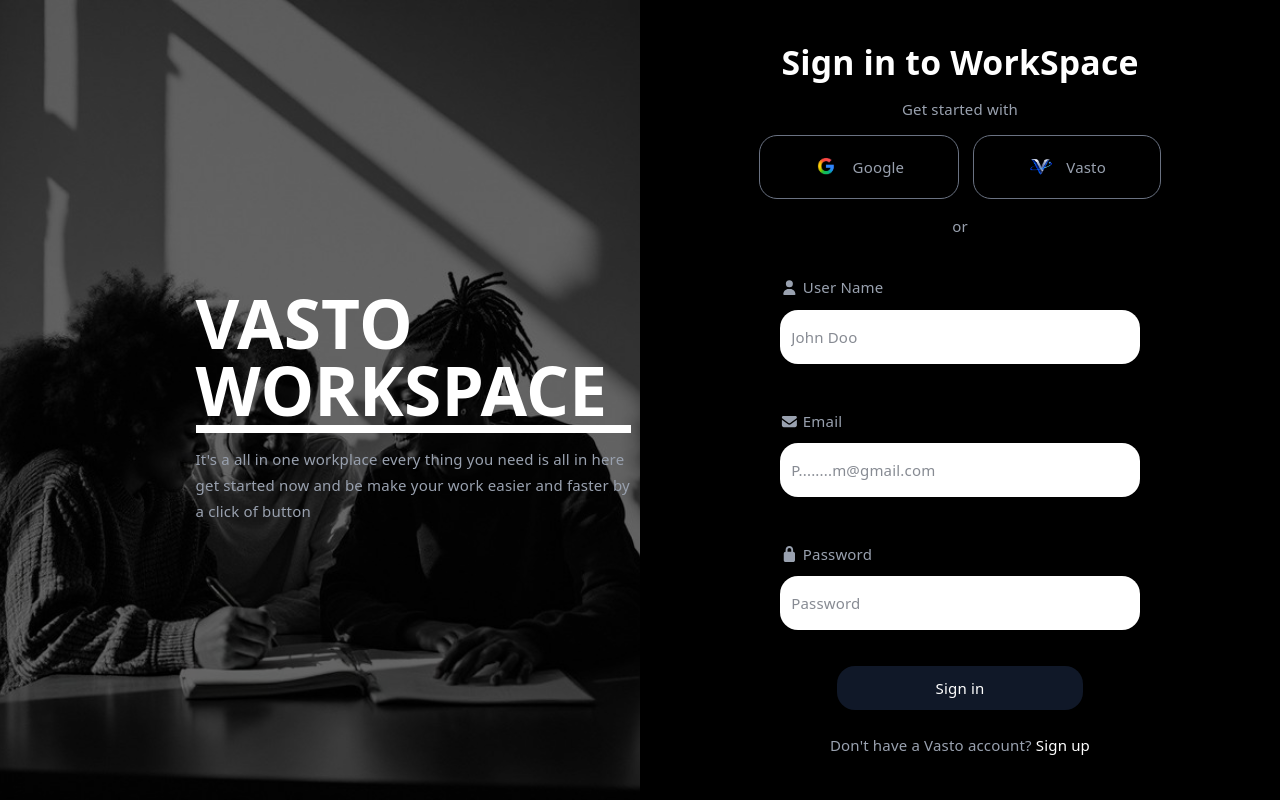
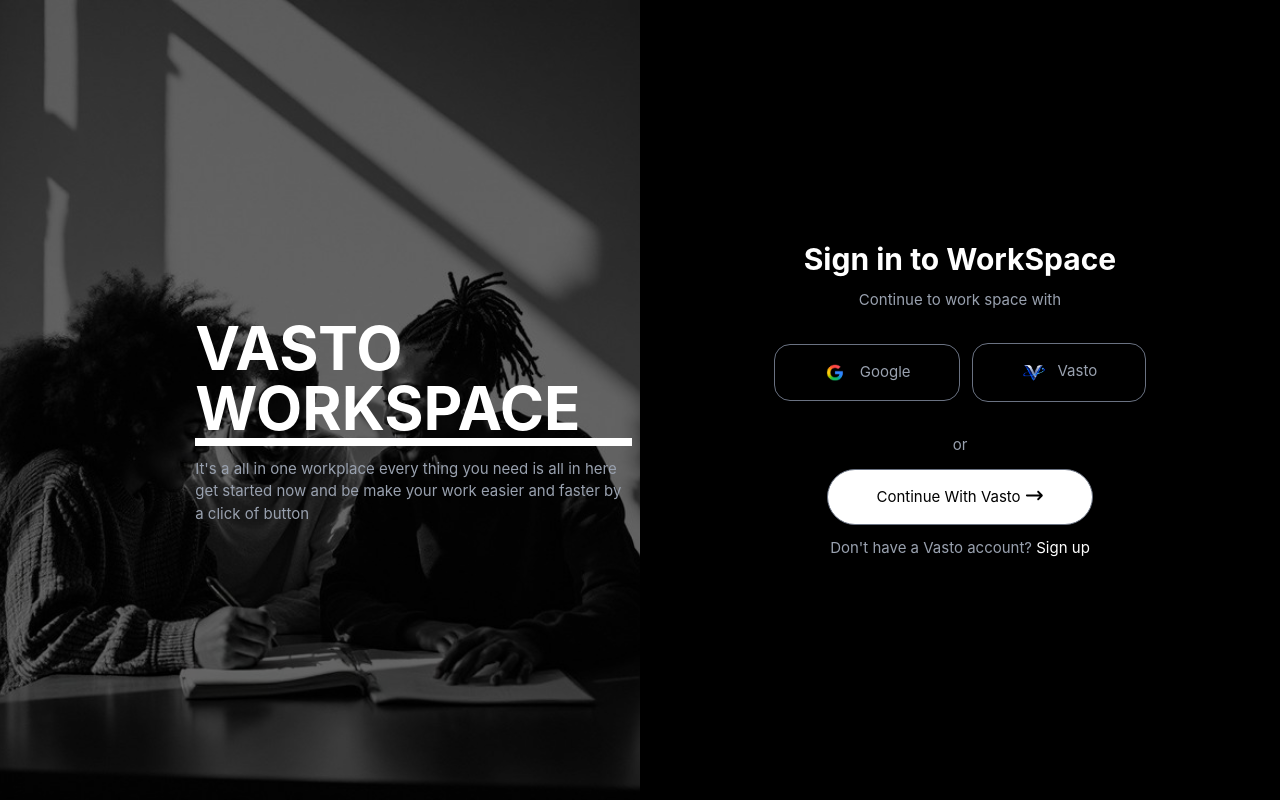
Before and after one commit to SHERAAN-INDUSTRIES/Vasto_Workspace_frontend, a React (Vite) app: page / in a window 1280 px wide. Built offline with nearby package versions, Linux system fonts and the light colour scheme.

Commit message:
added a redirect to vasto on continue with vasto

```diff
--- a/src/App.tsx
+++ b/src/App.tsx
@@ -1,7 +1,8 @@
 import {BrowserRouter, Routes, Route} from 'react-router-dom';
 import Loader from './App/index'
+import React from "react";
 
-function App() {
+function App():React.JSX.Element {
 
 
   return (
--- a/src/App/index.tsx
+++ b/src/App/index.tsx
@@ -1,19 +1,22 @@
+import React from "react";
 import img2 from '../assets/Students_Learning_Together.jpeg'
 import google from '../assets/google.png'
 import vasto from '../assets/vasto-transparent.png'
 import {FontAwesomeIcon} from "@fortawesome/react-fontawesome";
-import {faUser} from "@fortawesome/free-solid-svg-icons/faUser";
-import {faEnvelope, faLock,} from "@fortawesome/free-solid-svg-icons";
+import {faLongArrowRight} from "@fortawesome/free-solid-svg-icons";
+import {Link} from "react-router-dom";
 
-function Login(){
+function Login():React.JSX.Element {
     return (
         <>
             <div className="h-full w-full flex justify-center items-center flex-col bg-black">
-                <form className="h-full w-full flex justify-center items-center flex-col gap-3">
+                <div className="h-full w-full flex justify-center items-center flex-col gap-3">
 
-                    <div className="flex items-center justify-center flex-col gap-3">
-                        <h1 className="text-3xl text-white font-bold">Sign in to WorkSpace</h1>
-                        <p>Get started with </p>
+                    <div className="flex items-center justify-center flex-col gap-8">
+                        <div className="flex items-center justify-center flex-col gap-3">
+                            <h1 className="text-3xl text-white font-bold">Sign in to WorkSpace</h1>
+                            <p>Continue to work space with </p>
+                        </div>
                         <div className="flex items-center justify-center flex-row gap-3">
                             <button className="border hover:cursor-pointer hover:-translate-y-1 transition-all border-gray-500
                             flex flex-row gap-3 rounded-2xl px-12 py-4"><img src={google} alt={"google logo"} height="25cm" width="25cm"/> Google</button>
@@ -22,38 +25,25 @@ function Login(){
                         </div>
                         <p>or</p>
                     </div>
-
-                    <div className="h-1/2 w-10/12 flex justify-around items-center flex-col" >
-                        <div className="flex justify-start items-start flex-col gap-2">
-                            <label><FontAwesomeIcon icon={faUser}/> User Name</label>
-                            <input type={"text"} placeholder={"John Doo"} className="py-1.5 px-2.5 bg-[white]
-                            rounded-2xl text-gray-900 h-12 w-80"/>
-                        </div>
-                        <div className="flex justify-start items-start flex-col gap-2">
-                            <label><FontAwesomeIcon icon={faEnvelope}/> Email</label>
-                            <input type={"email"} placeholder={"P........m@gmail.com"} className="py-1.5 px-2.5 bg-[white]
-                            rounded-2xl text-gray-900 h-12 w-80"/>
-                        </div>
-                        <div className="flex justify-start items-start flex-col gap-2">
-                            <label><FontAwesomeIcon icon={faLock}/> Password</label>
-                            <input type={"password"} placeholder={"Password"} className="py-1.5 px-2.5 bg-[white]
-                            rounded-2xl text-gray-900 h-12 w-80"/>
-                        </div>
-
+                    <div>
+                        <a href={"https://Pwaninet.app/accounts/login/?next=&workspace=true/"} target="_blank">
+                            <button className="border hover:cursor-pointer
+                            hover:-translate-y-1 transition-all px-12 py-4 rounded-4xl bg-white
+                            text-black border-gray-500">Continue With Vasto <FontAwesomeIcon icon={faLongArrowRight}/>
+                            </button>
+                        </a>
+                    </div>
+                    <div className="w-10/13 flex justify-center items-center gap-5 flex-col">
+                        <p>Don't have a Vasto account? <span className="text-white cursor-pointer"><Link to={"vasto"}>Sign up</Link></span></p>
                     </div>
 
-                    <div className="w-10/13 flex justify-center items-center gap-5 flex-col">
-                        <button type={"submit"} className="w-[50%] py-2 px-7 hover:cursor-pointer hover:bg-gray-700 hover:-translate-y-1 transition-all bg-gray-900 rounded-2xl text-white">Sign in</button>
-                        <p>Don't have a Vasto account? <span className="text-white cursor-pointer">Sign up</span></p>
-                    </div>
-
-                </form>
+                </div>
             </div>
         </>
     )
 }
 
-function Loader(){
+function Loader():React.JSX.Element {
     return(
         <>
             <section className="h-dvh w-full grid grid-cols-2 gap-0 text-[15px] relative text-gray-400">
--- /dev/null
+++ b/src/Commponents/inputFiels.tsx
@@ -0,0 +1,35 @@
+import React from 'react';
+import type { IconDefinition } from "@fortawesome/fontawesome-svg-core"
+import { FontAwesomeIcon } from '@fortawesome/react-fontawesome';
+
+function InputField(
+    {
+        icon,
+        label,
+        placeholder,
+        id,
+        type
+    }:{
+        icon: IconDefinition;
+        label: string;
+        placeholder: string;
+        id: string;
+        type: string;
+    }
+    ):React.JSX.Element  {
+    return (
+        <div className="flex justify-start items-start flex-col gap-2">
+            <label htmlFor={id}>
+                <FontAwesomeIcon icon={icon} /> {label}
+            </label>
+            <input
+                id={id}
+                type={type}
+                placeholder={placeholder}
+                className="py-1.5 px-2.5 bg-white rounded-2xl text-gray-900 h-12 w-80"
+            />
+        </div>
+    );
+}
+
+export default InputField;
--- a/src/index.css
+++ b/src/index.css
@@ -1,52 +1 @@
 @import "tailwindcss";
-:root {
-  --text: #6b6375;
-  --text-h: #08060d;
-  --bg: #fff;
-  --border: #e5e4e7;
-  --code-bg: #f4f3ec;
-  --accent: #aa3bff;
-  --accent-bg: rgba(170, 59, 255, 0.1);
-  --accent-border: rgba(170, 59, 255, 0.5);
-  --social-bg: rgba(244, 243, 236, 0.5);
-  --shadow:
-    rgba(0, 0, 0, 0.1) 0 10px 15px -3px, rgba(0, 0, 0, 0.05) 0 4px 6px -2px;
-
-  --sans: system-ui, 'Segoe UI', Roboto, sans-serif;
-  --heading: system-ui, 'Segoe UI', Roboto, sans-serif;
-  --mono: ui-monospace, Consolas, monospace;
-
-  font: 18px/145% var(--sans);
-  letter-spacing: 0.18px;
-  color-scheme: light dark;
-  color: var(--text);
-  background: var(--bg);
-  font-synthesis: none;
-  text-rendering: optimizeLegibility;
-  -webkit-font-smoothing: antialiased;
-  -moz-osx-font-smoothing: grayscale;
-
-  @media (max-width: 1024px) {
-    font-size: 16px;
-  }
-}
-
-@media (prefers-color-scheme: dark) {
-  :root {
-    --text: #9ca3af;
-    --text-h: #f3f4f6;
-    --bg: #16171d;
-    --border: #2e303a;
-    --code-bg: #1f2028;
-    --accent: #c084fc;
-    --accent-bg: rgba(192, 132, 252, 0.15);
-    --accent-border: rgba(192, 132, 252, 0.5);
-    --social-bg: rgba(47, 48, 58, 0.5);
-    --shadow:
-      rgba(0, 0, 0, 0.4) 0 10px 15px -3px, rgba(0, 0, 0, 0.25) 0 4px 6px -2px;
-  }
-
-  #social .button-icon {
-    filter: invert(1) brightness(2);
-  }
-}
```
